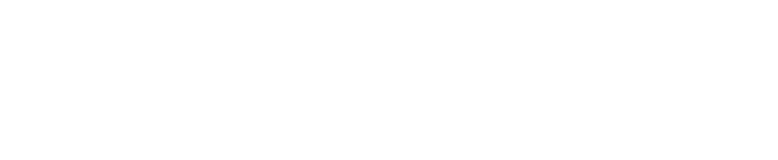
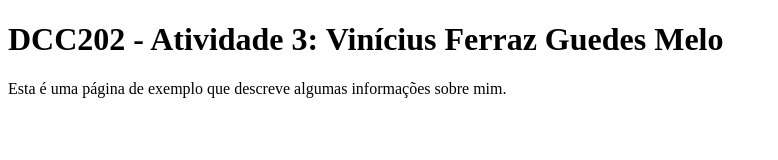
Before and after one commit to ufjf-dcc202/ufjf-dcc202-2023-3-b-atv3-ViniciusFGMelo, a website: page index.html in a window 1280 px wide. Shown: the whole page, without its empty margins (0-778 px from the left). Drawn offline with Linux system fonts and the light colour scheme.

Commit message:
Adicionado título e parágrafo ao main

```diff
--- a/index.html
+++ b/index.html
@@ -9,6 +9,8 @@
 
 <body>
     <main>
+        <h1>DCC202 - Atividade 3: Vinícius Ferraz Guedes Melo</h1>
+        <p>Esta é uma página de exemplo que descreve algumas informações sobre mim.</p>
     </main>
 </body>
 
```
